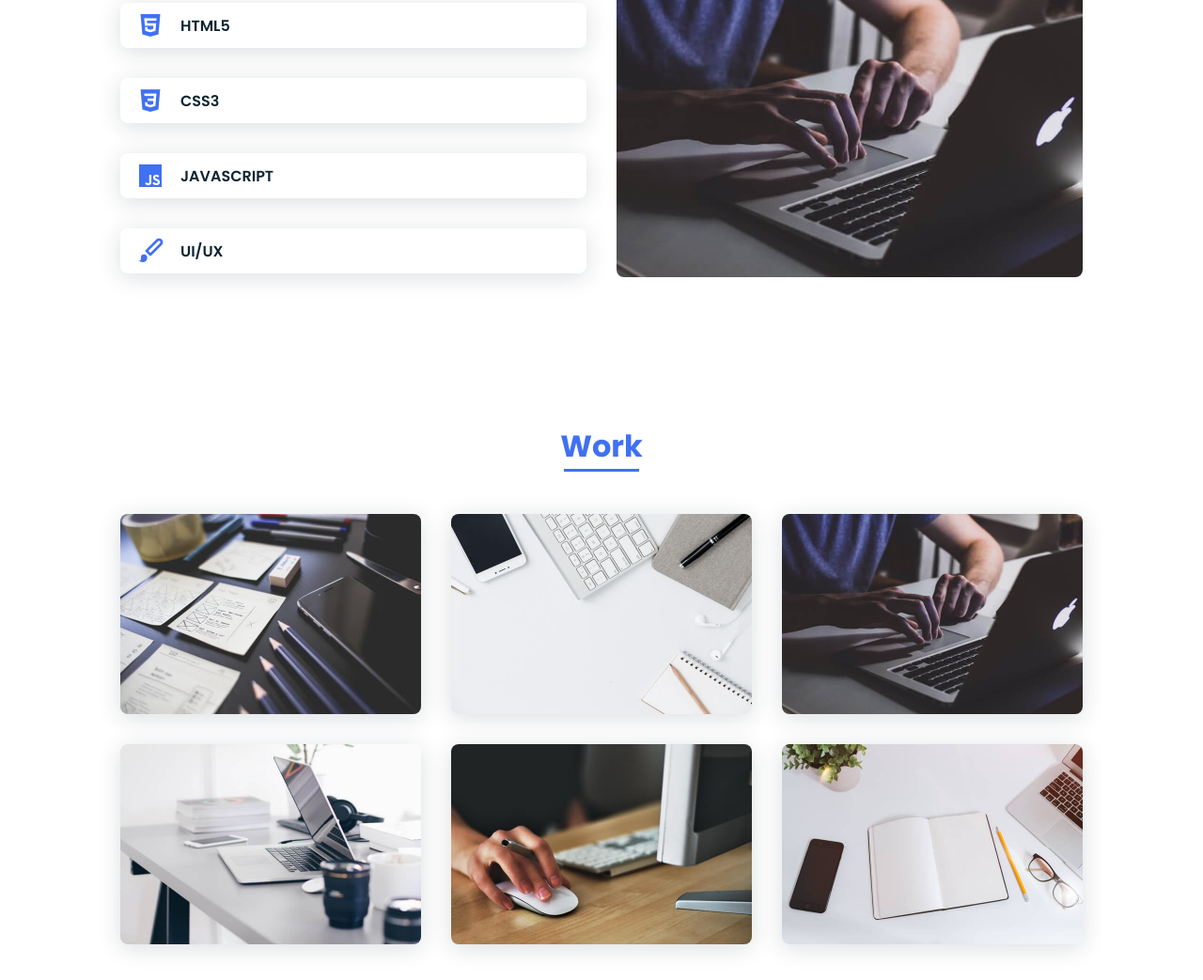
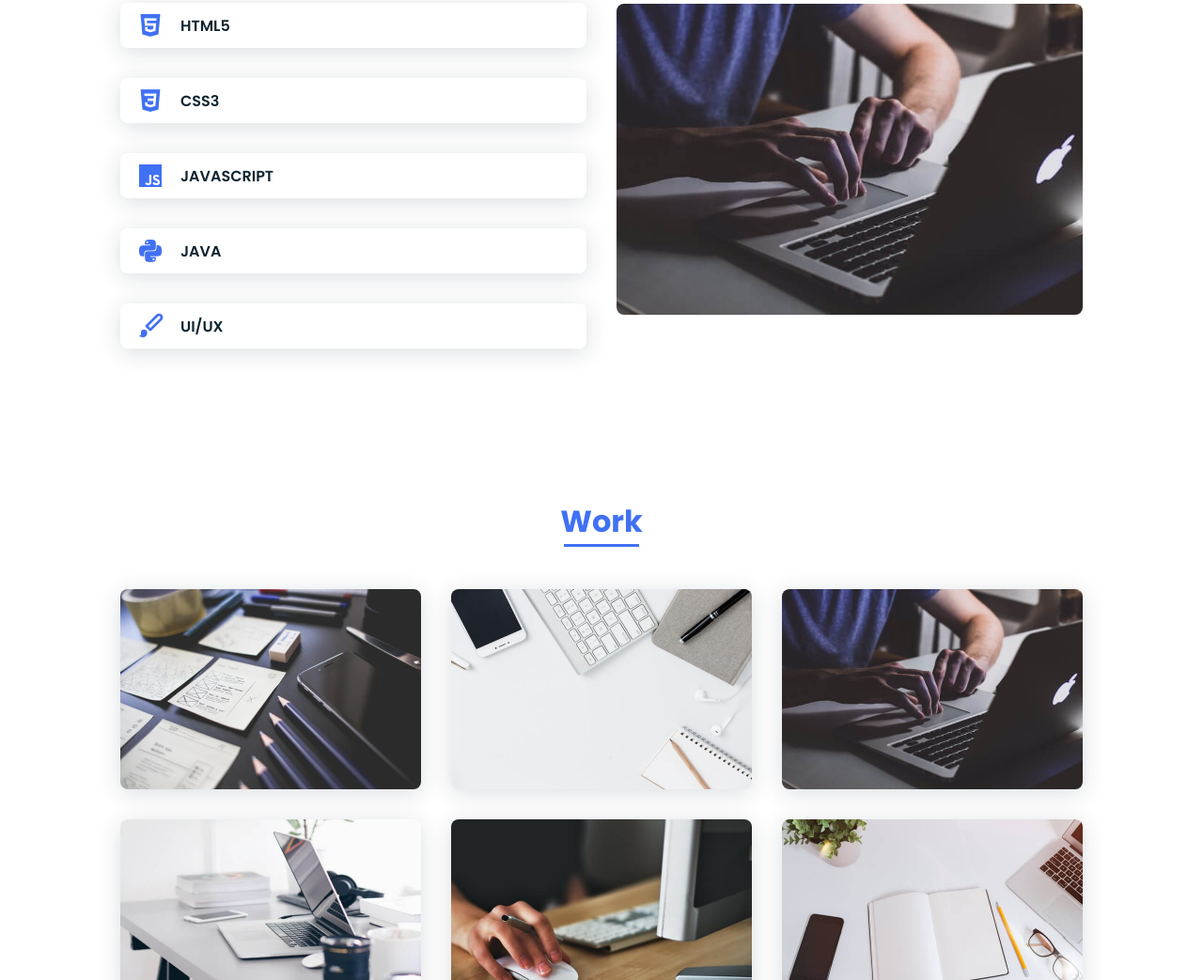
Before and after one commit to rishitbhojak/rishit_bhojak.github.io, a plain HTML site: page index.html in a window 1280 px wide. Shown: the part 1040-2083 px from the top of the page at 94% size. Drawn offline with nearby package versions, Linux system fonts and the light colour scheme.

Commit message:
Update index.html

```diff
--- a/index.html
+++ b/index.html
@@ -70,9 +70,7 @@
                                 <span class="skills__name">HTML5</span>
                             </div>
 
-                            <div>
 
-                            </div>
                         </div>
                         <div class="skills__data">
                             <div class="skills__names">
@@ -80,17 +78,19 @@
                                 <span class="skills__name">CSS3</span>
                             </div>
 
-                            <div>
 
-                            </div>
                         </div>
                         <div class="skills__data">
                             <div class="skills__names">
                                 <i class='bx bxl-javascript skills__icon' ></i>
                                 <span class="skills__name">JAVASCRIPT</span>
                             </div>
-
-
+                        </div>
+                        <div class="skills__data">
+                            <div class="skills__names">
+                                <i class='bx bxl-python skills__icon' ></i>
+                                <span class="skills__name">JAVA</span>
+                            </div>
                         </div>
                         <div class="skills__data">
                             <div class="skills__names">
```
